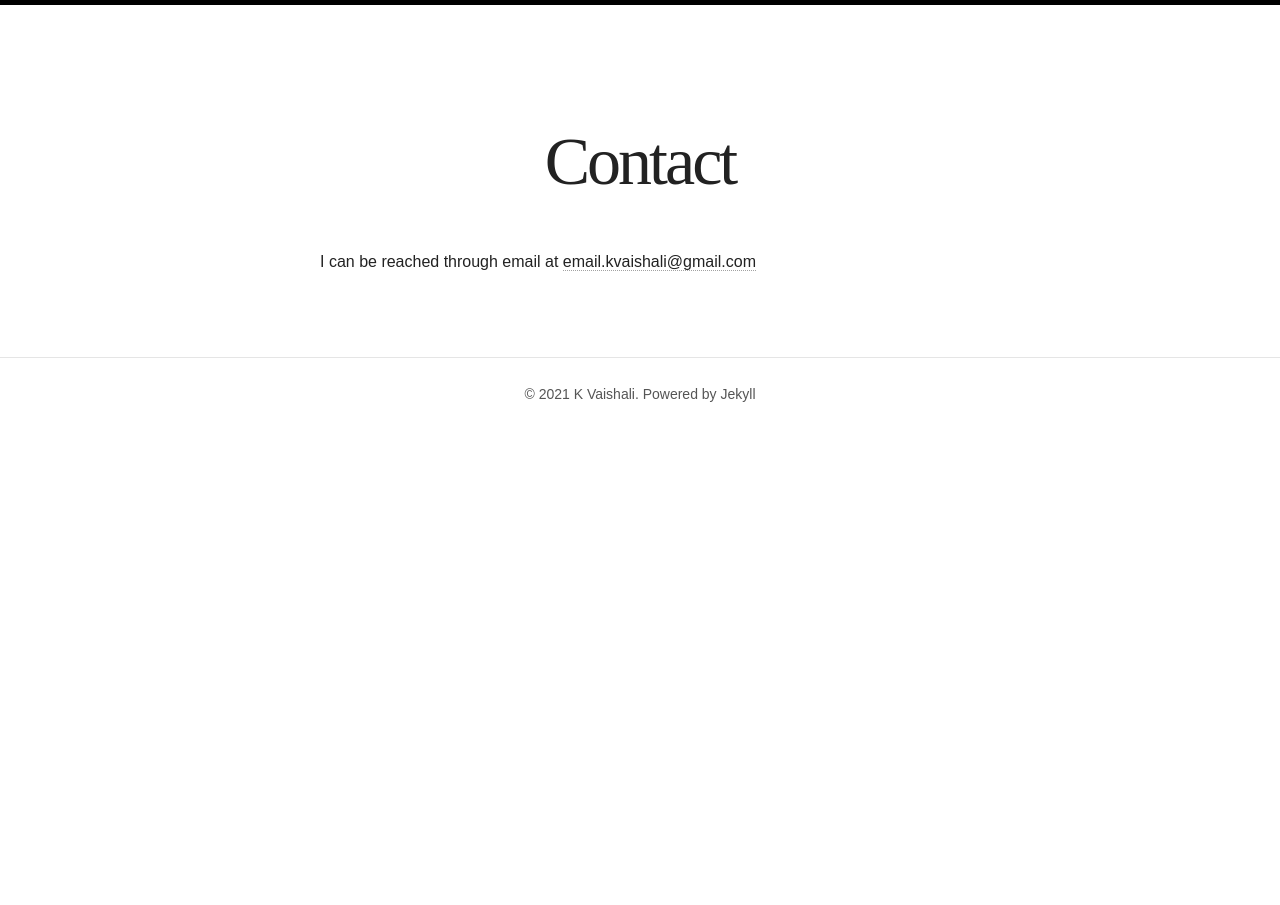
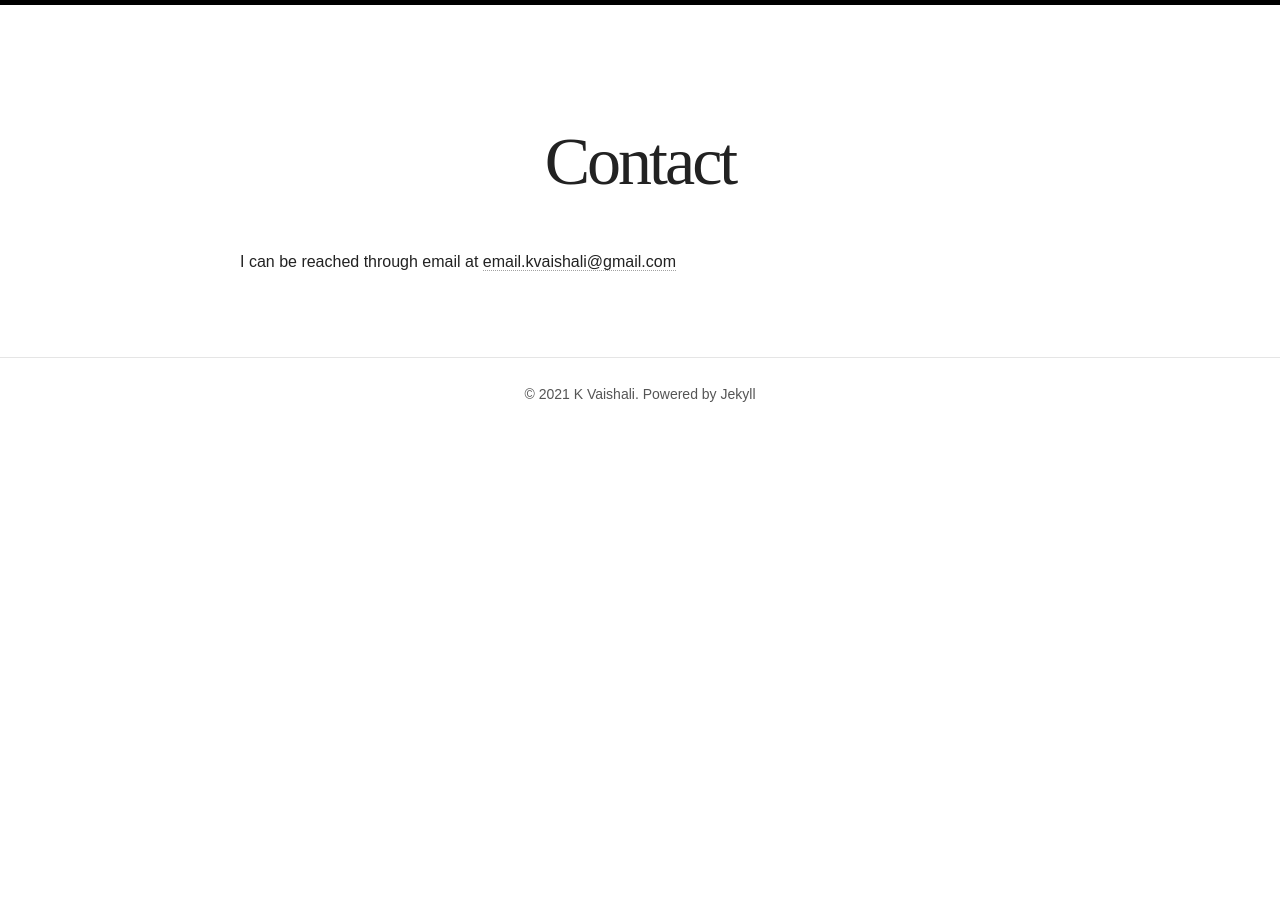
Before and after one commit to vaishk/vaishk.github.io, a Jekyll site: the page built from contact.md, in a window 1280 px wide. Built offline with Jekyll 4.4.1, drawn with Linux system fonts in a browser that asks for light colours; nearby versions of some CDN libraries; some web fonts are replaced.

Commit message:
Updated width on page

```diff
--- a/assets/css/style.css
+++ b/assets/css/style.css
@@ -303,3 +303,7 @@ p {
 .author {
   margin: 0px;
 }
+
+.entry-content {
+  max-width: 800px !important;
+}
```
